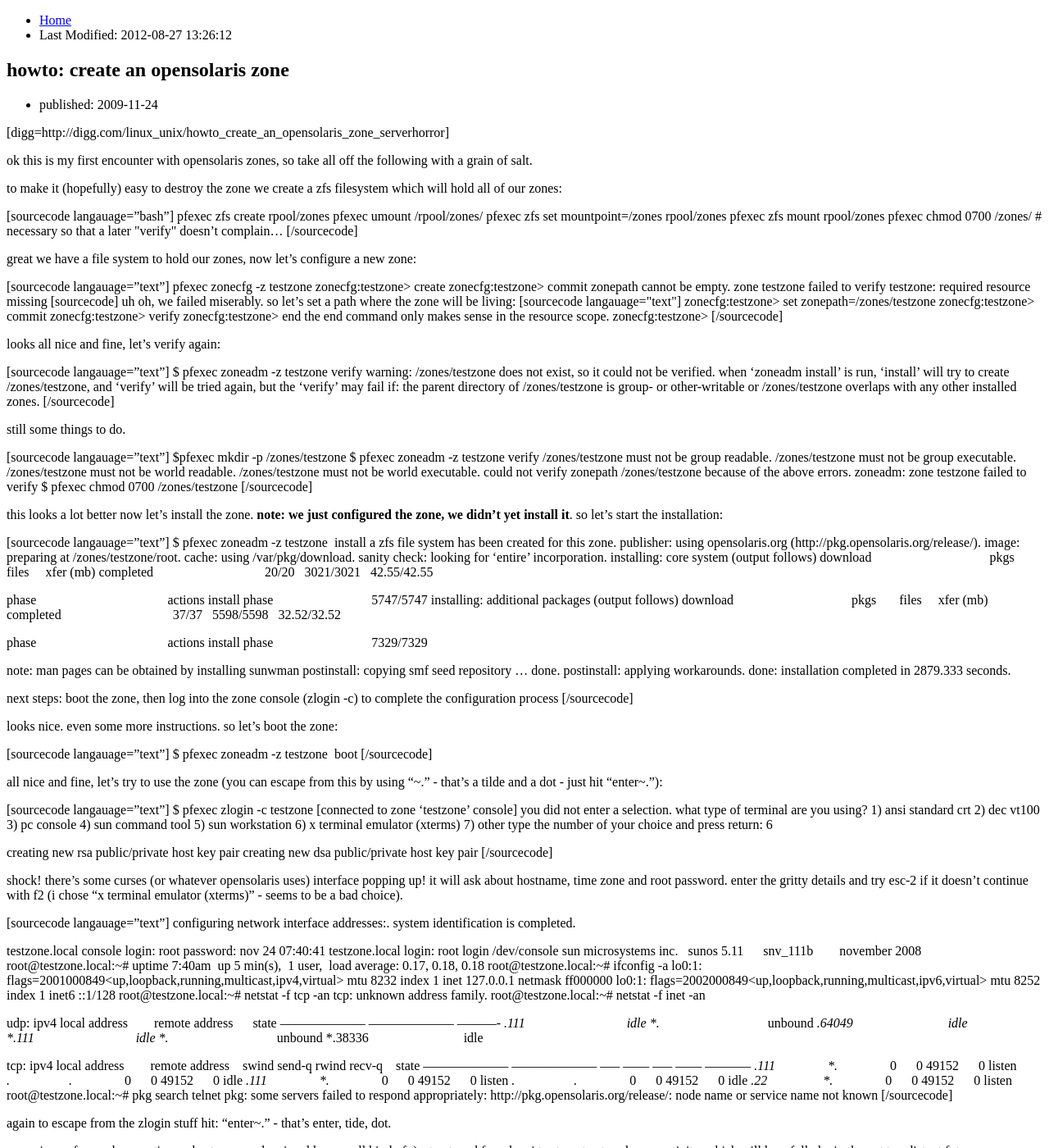
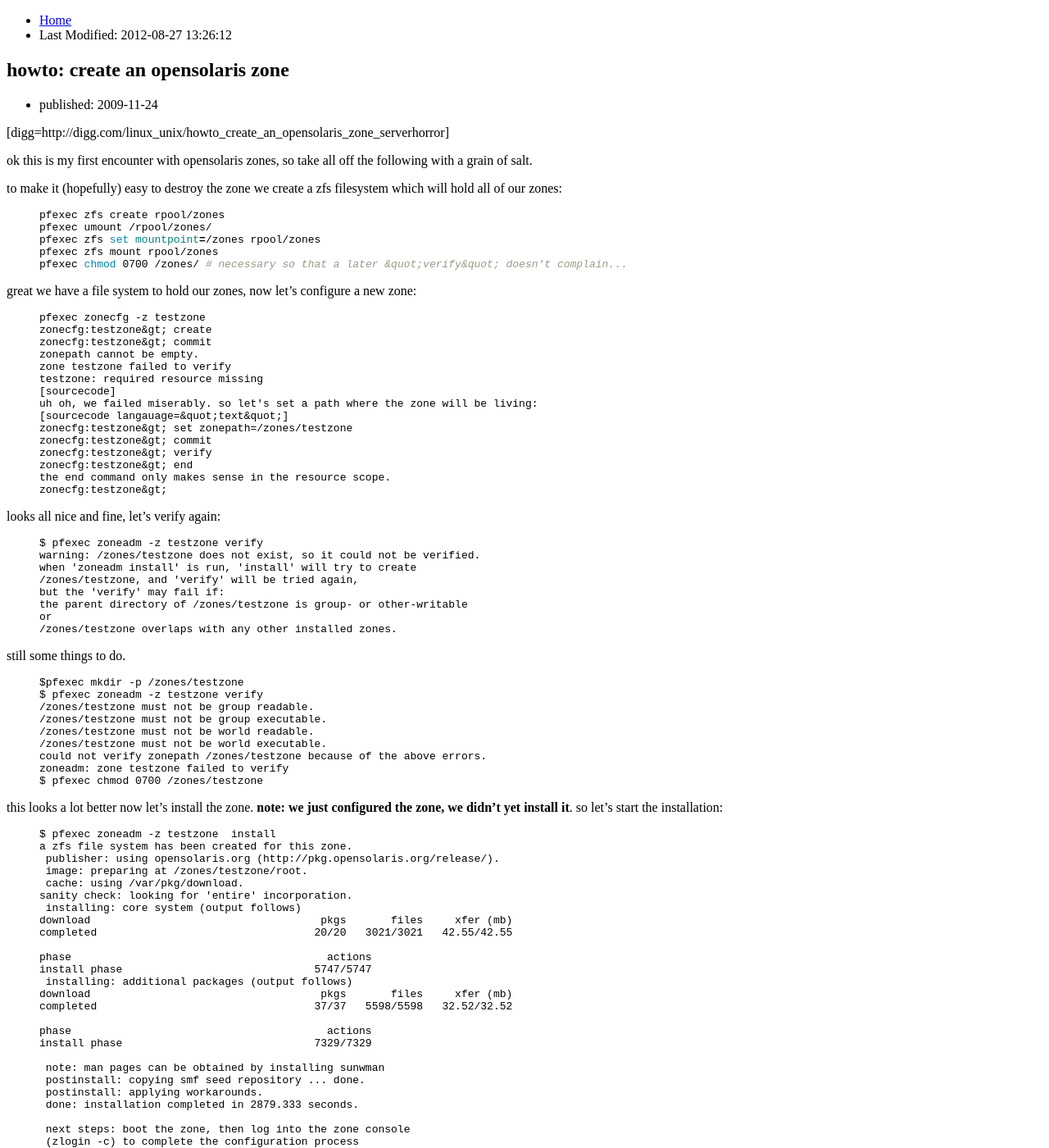
Before and after one commit to serverhorror/serverhorror.github.com, a Jekyll site: the page built from _posts/2009-11-24-howto-create-an-opensolaris-zone.markdown, in a window 1280 px wide and 1400 px high. Shown: the whole window at 82% size. Built offline with Jekyll 4.4.1, drawn with Linux system fonts in a browser that asks for light colours; Markdown is read by kramdown in place of the engine named in the settings; some of the changed text lies outside the part shown.

Commit message:
wordpress sourcecode tag to jekyll highlight migrated

```diff
--- a/_posts/2009-11-24-howto-create-an-opensolaris-zone.markdown
+++ b/_posts/2009-11-24-howto-create-an-opensolaris-zone.markdown
@@ -15,18 +15,18 @@
 
 To make it (hopefully) easy to destroy the zone we create a ZFS Filesystem which will hold all of our zones:
 
-[sourcecode langauage="bash"]
+{% highlight bash %}
 pfexec zfs create rpool/zones
 pfexec umount /rpool/zones/
 pfexec zfs set mountpoint=/zones rpool/zones
 pfexec zfs mount rpool/zones
 pfexec chmod 0700 /zones/ # Necessary so that a later &quot;verify&quot; doesn't complain...
-[/sourcecode]
+{% endhighlight %}
 
 
 Great we have a file system to hold our zones, now let's configure a new zone:
 
-[sourcecode langauage="text"]
+{% highlight text %}
 pfexec zonecfg -z testzone
 zonecfg:testzone&gt; create
 zonecfg:testzone&gt; commit
@@ -42,12 +42,12 @@
 zonecfg:testzone&gt; end
 The end command only makes sense in the resource scope.
 zonecfg:testzone&gt;
-[/sourcecode]
+{% endhighlight %}
 
 
 Looks all nice and fine, let's verify again:
 
-[sourcecode langauage="text"]
+{% highlight text %}
 $ pfexec zoneadm -z testzone verify
 WARNING: /zones/testzone does not exist, so it could not be verified.
 When 'zoneadm install' is run, 'install' will try to create
@@ -56,12 +56,12 @@
 the parent directory of /zones/testzone is group- or other-writable
 or
 /zones/testzone overlaps with any other installed zones.
-[/sourcecode]
+{% endhighlight %}
 
 
 Still some things to do.
 
-[sourcecode langauage="text"]
+{% highlight text %}
 $pfexec mkdir -p /zones/testzone
 $ pfexec zoneadm -z testzone verify
 /zones/testzone must not be group readable.
@@ -71,12 +71,12 @@
 could not verify zonepath /zones/testzone because of the above errors.
 zoneadm: zone testzone failed to verify
 $ pfexec chmod 0700 /zones/testzone
-[/sourcecode]
+{% endhighlight %}
 
 
 This looks a lot better now let's install the zone. **Note: We just configured the zone, we didn't yet install it**. So let's start the installation:
 
-[sourcecode langauage="text"]
+{% highlight text %}
 $ pfexec zoneadm -z testzone  install
 A ZFS file system has been created for this zone.
  Publisher: Using opensolaris.org (http://pkg.opensolaris.org/release/).
@@ -103,18 +103,18 @@
 
  Next Steps: Boot the zone, then log into the zone console
  (zlogin -C) to complete the configuration process
-[/sourcecode]
+{% endhighlight %}
 
 
 Looks nice. Even some more instructions. So let's boot the zone:
 
-[sourcecode langauage="text"]
+{% highlight text %}
 $ pfexec zoneadm -z testzone  boot
-[/sourcecode]
+{% endhighlight %}
 
 All nice and fine, let's try to use the zone (You can escape from this by using "~." - that's a tilde and a dot - just hit "ENTER~."):
 
-[sourcecode langauage="text"]
+{% highlight text %}
 $ pfexec zlogin -C testzone
 [Connected to zone 'testzone' console]
 You did not enter a selection.
@@ -130,12 +130,12 @@
 
 Creating new rsa public/private host key pair
 Creating new dsa public/private host key pair
-[/sourcecode]
+{% endhighlight %}
 
 
 Shock! There's some curses (or whatever OpenSolaris uses) interface popping up! It will ask about hostname, time zone and root password. Enter the gritty details and try ESC-2 if it doesn't continue with F2 (I chose "X Terminal Emulator (xterms)" - seems to be a bad choice).
 
-[sourcecode langauage="text"]
+{% highlight text %}
 Configuring network interface addresses:.
 System identification is completed.
 
@@ -175,7 +175,7 @@
 root@testzone.local:~# pkg search telnet
 pkg: Some servers failed to respond appropriately:
  http://pkg.opensolaris.org/release/: node name or service name not known
-[/sourcecode]
+{% endhighlight %}
 
 
 Again to escape from the zlogin stuff hit: "ENTER~." - that's ENTER, tide, dot.
@@ -186,44 +186,44 @@
 
 Installing took quite a while on my system, since I could do some work in parallel I didn't investigate. But I found the following command nice to see the status:
 
-[sourcecode langauage="text"]
+{% highlight text %}
 $ zoneadm -z testzone list -v
  ID NAME             STATUS     PATH                           BRAND    IP
  - testzone         incomplete /zones/testzone                ipkg     shared
-[/sourcecode]
+{% endhighlight %}
 
 
 So let's set up a nice terminal that watches the STATUS of our zone (the incomplete will go away as soon as the installation is finished). Of course we could watch the original terminal simply returning, but that would be kind of boring - wouldn't it?
 
-[sourcecode langauage="text"]
+{% highlight text %}
 $ while true; do clear;zoneadm -z testzone list -v; zoneadm list -iv;sleep .8; done
-[/sourcecode]
+{% endhighlight %}
 
 
 Also the state of the zone after booting it:
 
-[sourcecode langauage="text"]
+{% highlight text %}
 $ zoneadm -z testzone list -v
 ID NAME             STATUS     PATH                           BRAND    IP
 1 testzone         running    /zones/testzone                ipkg     shared
-[/sourcecode]
+{% endhighlight %}
 
 
 Shutting the zone down cleanly:
 
-[sourcecode langauage="text"]
+{% highlight text %}
 $ pfexec zlogin testzone shutdown # from the outside
 # shutdown -y -i 0 # from inside the zone
-[/sourcecode]
+{% endhighlight %}
 
 
 Then looks like this:
 
-[sourcecode langauage="text"]
+{% highlight text %}
 $ zoneadm -z testzone list -v
 ID NAME             STATUS     PATH                           BRAND    IP
 - testzone         installed  /zones/testzone                ipkg     shared
-[/sourcecode]
+{% endhighlight %}
 
 
 Happy working with your zone.
```
